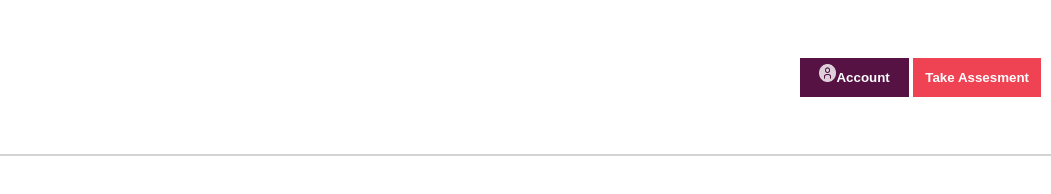
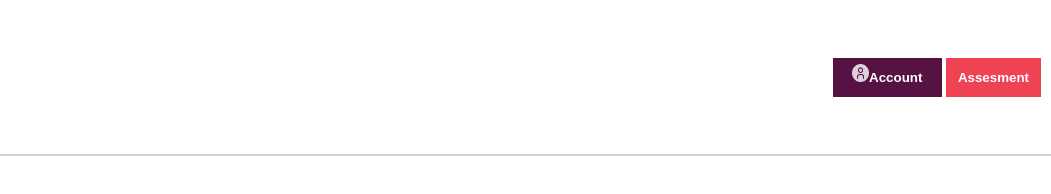
Before and after one commit to akoredehumar/training, a plain HTML site: page index.html in a window 1280 px wide. Shown: the full height of the page, 229-1280 px from the left. Drawn offline with Linux system fonts and the light colour scheme.

Commit message:
this is my work

```diff
--- a/index.html
+++ b/index.html
@@ -12,7 +12,7 @@
         <div class="logo"><img src="./images/logo.png" alt=""></div>
         <div class="btn">
             <button class="account"><img src="./images/user.png" alt="">Account</button>
-             <button class="assesment">Take Assesment</button>
+             <button class="assesment">Assesment</button>
         </div>
     </header>
 </body>
```
